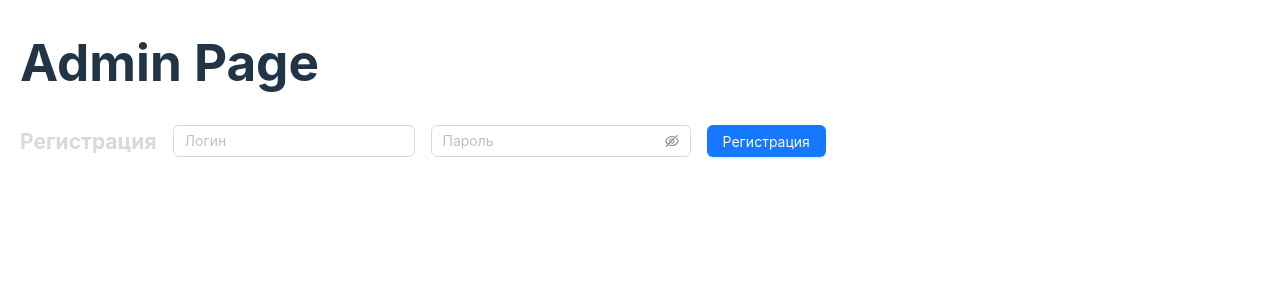
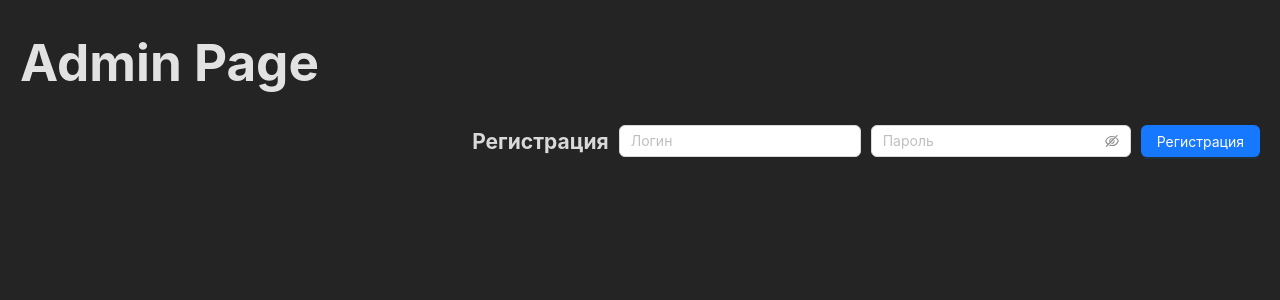
Before and after one commit to tomat1990yandex/production-controller, a React (Vite) app in the folder Frontend/: page /admin in a window 1280 px wide. Shown: the top 300 px of the page. Built offline with nearby package versions, Linux system fonts and the light colour scheme; no server answers.

Commit message:
- update style

```diff
--- a/Frontend/src/App.css
+++ b/Frontend/src/App.css
@@ -24,7 +24,7 @@
 
 .group {
     display: flex;
-    border: 2px solid #ccc;
+    border: 2px solid rgb(204, 204, 204);
     border-radius: 10px;
     padding: 20px;
 }
@@ -53,11 +53,16 @@
 .auth-form {
     display: flex;
     align-items: center;
+    gap: 10px;
+    justify-content: flex-end;
 }
 
 .auth-title {
-    margin: 0 16px 0 0;
-    color: #d9d9d9;
+    margin: 0;
+    color: rgb(217, 217, 217);
+}
+.auth-form-component {
+    margin-inline-end: 0;
 }
 
 .admin-page {
@@ -74,15 +79,3 @@
     flex-direction: column;
     gap: 8px;
 }
-
-.group-background-green {
-    background-image: linear-gradient(to right top, rgba(12, 55, 5, 0.5), rgba(39, 83, 18, 0.5), rgba(68, 113, 29, 0.5), rgba(101, 144, 40, 0.5), rgba(137, 175, 50, 0.5));
-}
-
-.group-background-yellow {
-    background-image: linear-gradient(to right top, rgba(229, 229, 86, 0.5), rgba(226, 212, 75, 0.5), rgba(222, 195, 65, 0.5), rgba(217, 178, 57, 0.5), rgba(211, 162, 50, 0.5));
-}
-
-.group-background-red {
-    background-image: linear-gradient(to right top, rgba(111, 35, 27, 0.5), rgba(135, 40, 39, 0.5), rgba(160, 44, 52, 0.5), rgba(185, 47, 68, 0.5), rgba(211, 50, 86, 0.5));
-}
--- a/Frontend/src/App.tsx
+++ b/Frontend/src/App.tsx
@@ -14,7 +14,7 @@ import { useAuth } from './hooks/useAuth.ts';
 const initialCards: CardType[] = [];
 const initialGroups: GroupType[] = [];
 
-const DOMAIN = import.meta.env.VITE_DOMAIN
+const DOMAIN = import.meta.env.VITE_DOMAIN || '127.0.0.1';
 const WS_PORT = import.meta.env.VITE_WS_PORT
 
 export const App: FC = () => {
--- a/Frontend/src/components/AuthForm.tsx
+++ b/Frontend/src/components/AuthForm.tsx
@@ -4,7 +4,7 @@ import { Button, Form, Input, Modal } from 'antd';
 import { AuthContext } from '../contexts/AuthContext';
 import { useLocation } from 'react-router-dom';
 
-const DOMAIN = import.meta.env.VITE_DOMAIN
+const DOMAIN = import.meta.env.VITE_DOMAIN || '127.0.0.1';
 const API_PORT = import.meta.env.VITE_API_PORT
 
 type FieldType = {
@@ -74,6 +74,7 @@ export const AuthForm: FC = () => {
       <h2 className="auth-title">{isLogin ? 'Вход' : 'Регистрация'}</h2>
       <Form.Item<FieldType>
         name="username"
+        style={{marginInlineEnd: 0}}
       >
         <Input
           placeholder="Логин"
@@ -83,6 +84,7 @@ export const AuthForm: FC = () => {
       </Form.Item>
       <Form.Item<FieldType>
         name="password"
+        style={{marginInlineEnd: 0}}
       >
         <Input.Password
           type="password"
@@ -90,7 +92,9 @@ export const AuthForm: FC = () => {
           value={password}
           onChange={(e) => setPassword(e.target.value)} />
       </Form.Item>
-      <Form.Item shouldUpdate>
+      <Form.Item
+        style={{marginInlineEnd: 0}}
+        shouldUpdate>
         {() => (
           <Button
             htmlType={'submit'}
--- a/Frontend/src/index.css
+++ b/Frontend/src/index.css
@@ -5,7 +5,7 @@
 
     color-scheme: light dark;
     color: rgba(255, 255, 255, 0.87);
-    background-color: #242424;
+    background-color: rgb(36, 36, 36);
 
     font-synthesis: none;
     text-rendering: optimizeLegibility;
@@ -15,12 +15,12 @@
 
 a {
     font-weight: 500;
-    color: #646cff;
+    color: rgb(100, 108, 255);
     text-decoration: inherit;
 }
 
 a:hover {
-    color: #535bf2;
+    color: rgb(83, 91, 242);
 }
 
 body {
@@ -41,31 +41,16 @@ button {
     font-size: 1em;
     font-weight: 500;
     font-family: inherit;
-    background-color: #1a1a1a;
+    background-color: rgb(26, 26, 26);
     cursor: pointer;
     transition: border-color 0.25s;
 }
 
 button:hover {
-    border-color: #646cff;
+    border-color: rgb(100, 108, 255);
 }
 
 button:focus,
 button:focus-visible {
     outline: 4px auto -webkit-focus-ring-color;
 }
-
-@media (prefers-color-scheme: light) {
-    :root {
-        color: #213547;
-        background-color: #ffffff;
-    }
-
-    a:hover {
-        color: #747bff;
-    }
-
-    button {
-        background-color: #f9f9f9;
-    }
-}
```
Also changed, not shown: 2 other files (tests, documents, lock files or other folders).
